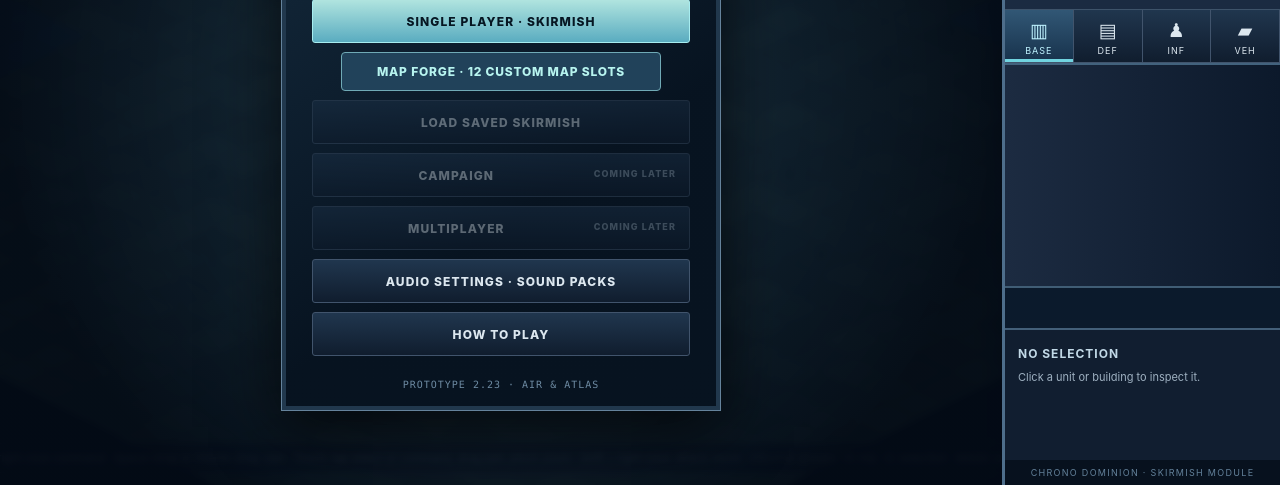
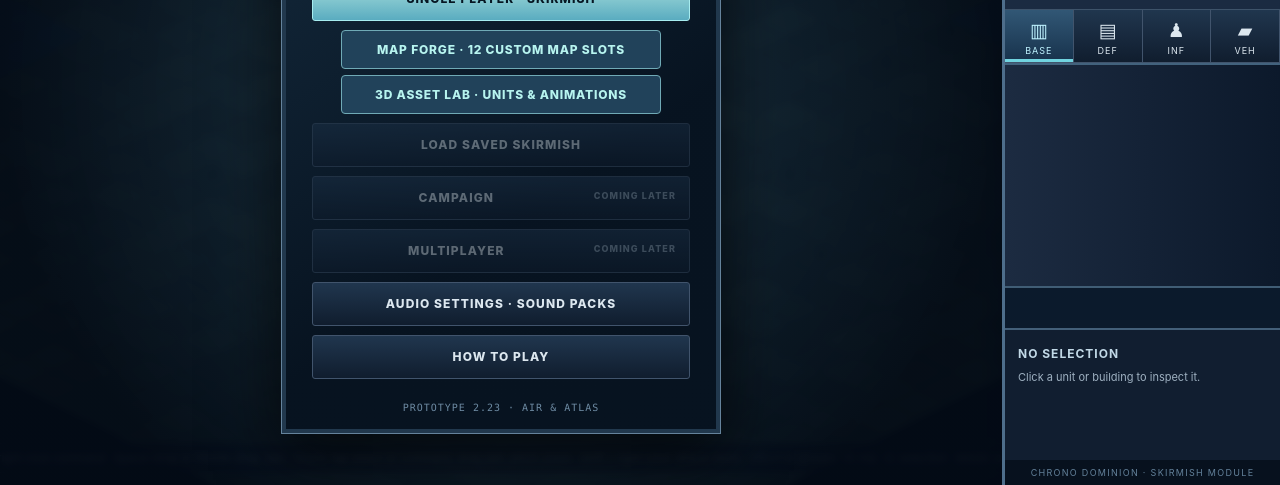
Before and after one commit to shukritobi/chrono-dominion, a website: page index.html in a window 1280 px wide. Shown: the part 315-800 px from the top of the page. Drawn offline with Linux system fonts and the light colour scheme; animation ran at ten frames a second.

Commit message:
Expose Blender asset inspector from the game main menu

```diff
--- a/index.html
+++ b/index.html
@@ -47,6 +47,7 @@
           <div id="mainMenu">
             <button class="primary" id="openSkirmish">SINGLE PLAYER · SKIRMISH</button>
             <a class="menuToolLink" href="./map-editor.html">MAP FORGE · 12 CUSTOM MAP SLOTS</a>
+            <a class="menuToolLink" href="./art/gallery.html">3D ASSET LAB · UNITS &amp; ANIMATIONS</a>
             <button id="loadMain" disabled title="Load a locally saved skirmish">LOAD SAVED SKIRMISH</button>
             <button disabled title="Planned for later release">CAMPAIGN <small>COMING LATER</small></button>
             <button disabled title="Planned for later release">MULTIPLAYER <small>COMING LATER</small></button>
```
